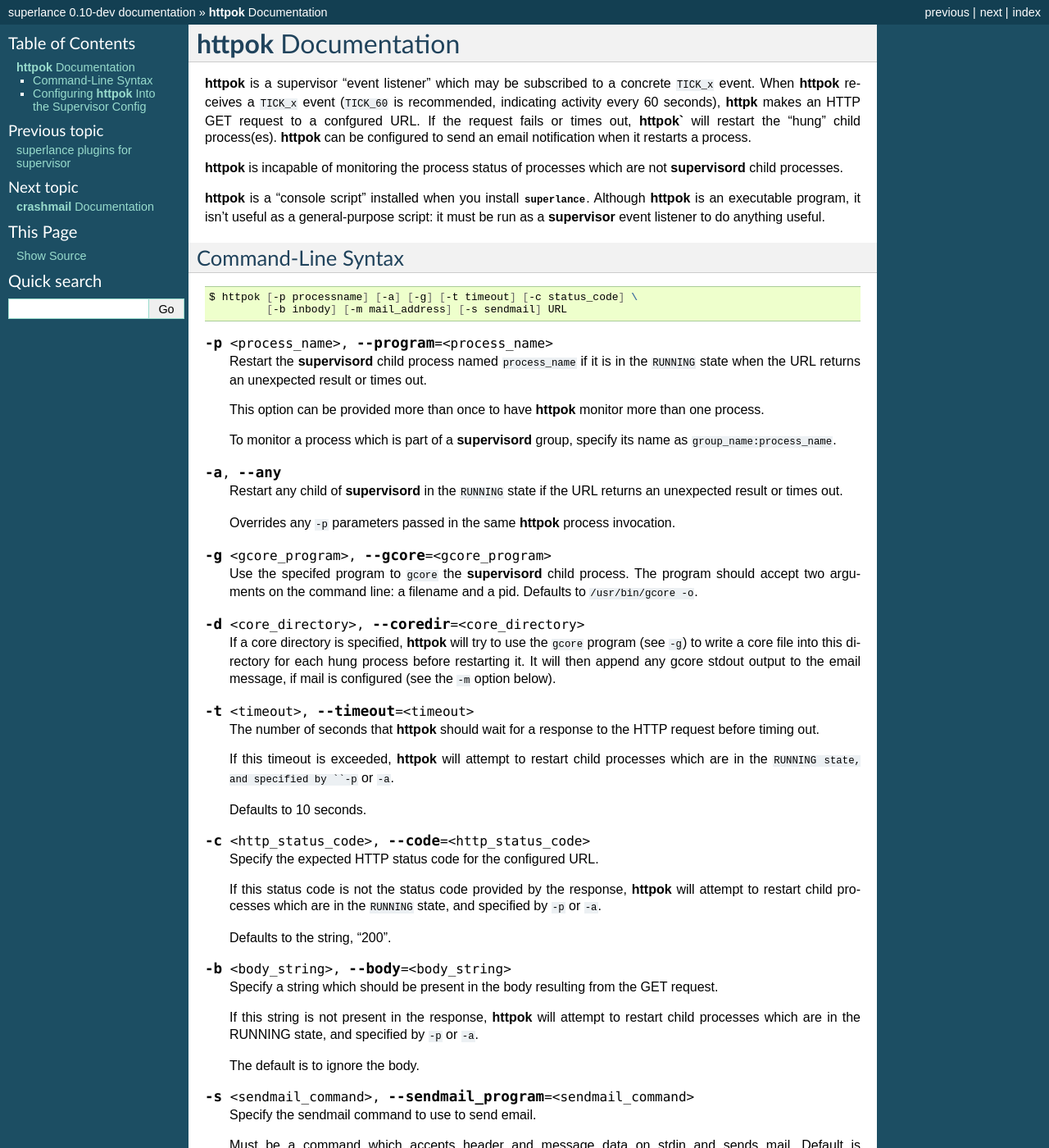
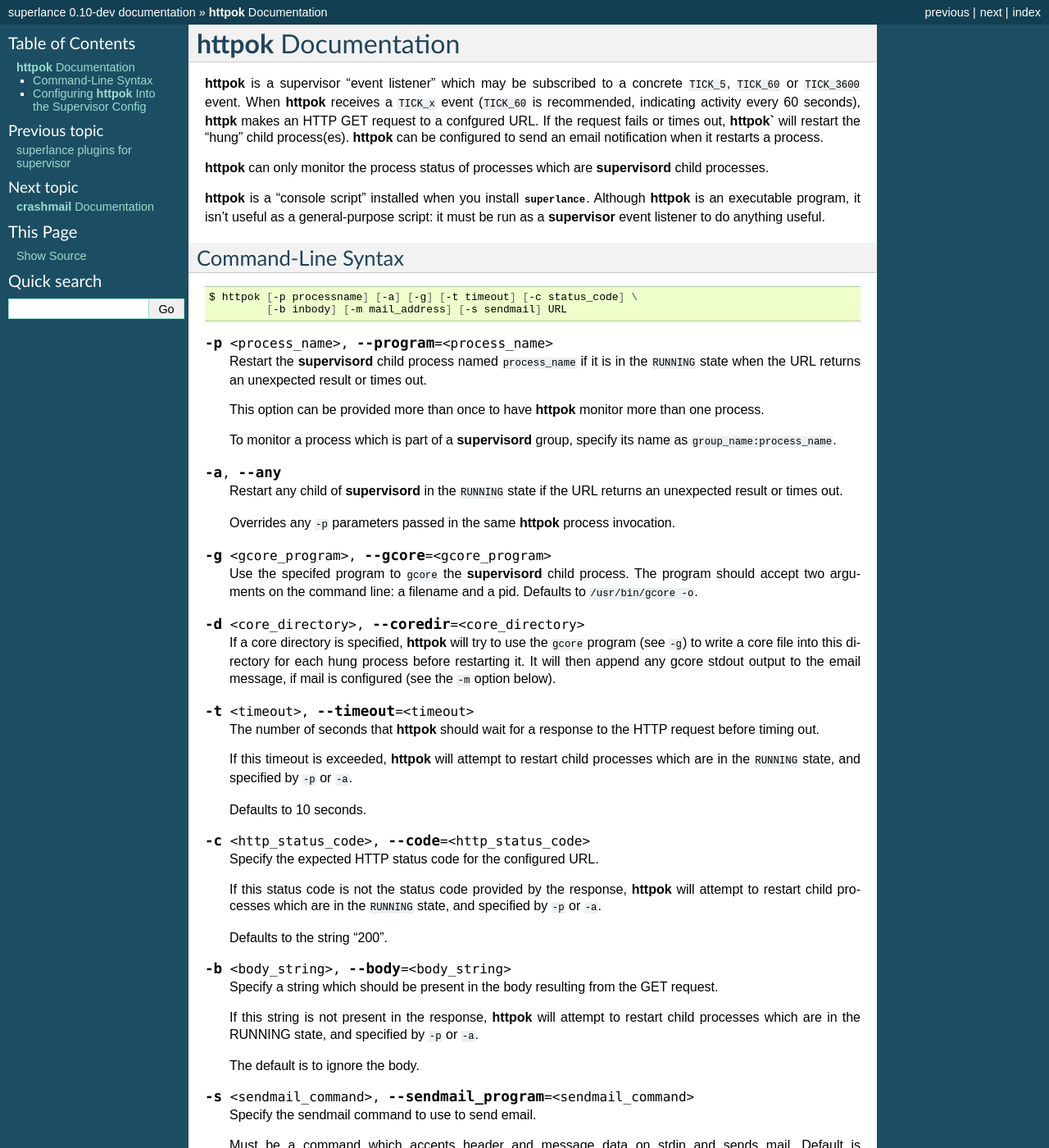
Before and after one commit to Supervisor/superlance, a Sphinx documentation site: the page built from docs/httpok.rst, in a window 1280 px wide and 1400 px high. Shown: the whole window at 82% size. Built offline with Sphinx 7.4.7, drawn with Linux system fonts in a browser that asks for light colours.

Commit message:
More doc fixes
- TICK_x implies many different x values, actually there are only 3.
- Double negatives are not not bad (i.e. they are bad, and confusing).
- Copy paste error s/memmon/httpok/

```diff
--- a/docs/httpok.rst
+++ b/docs/httpok.rst
@@ -2,15 +2,16 @@
 ==================================
 
 :command:`httpok` is a supervisor "event listener" which may be subscribed to
-a concrete ``TICK_x`` event. When :command:`httpok` receives a ``TICK_x``
+a concrete ``TICK_5``, ``TICK_60`` or ``TICK_3600``  event.
+When :command:`httpok` receives a ``TICK_x``
 event (``TICK_60`` is recommended, indicating activity every 60 seconds),
 :command:`httpk` makes an HTTP GET request to a confgured URL. If the request
 fails or times out, :command:`httpok`` will restart the "hung" child
 process(es). :command:`httpok` can be configured to send an email notification
 when it restarts a process.
 
-:command:`httpok` is incapable of monitoring the process status of processes
-which are not :command:`supervisord` child processes.
+:command:`httpok` can only monitor the process status of processes
+which are :command:`supervisord` child processes.
 
 :command:`httpok` is a "console script" installed when you install
 :mod:`superlance`.  Although :command:`httpok` is an executable program, it
@@ -67,7 +68,7 @@ Command-Line Syntax
    to the HTTP request before timing out.
 
    If this timeout is exceeded, :command:`httpok` will attempt to restart
-   child processes which are in the ``RUNNING state, and specified by
+   child processes which are in the ``RUNNING`` state, and specified by
    ``-p`` or ``-a``.
 
    Defaults to 10 seconds.
@@ -80,7 +81,7 @@ Command-Line Syntax
    :command:`httpok` will attempt to restart child processes which are
    in the ``RUNNING`` state, and specified by ``-p`` or ``-a``.
 
-   Defaults to the string, "200".
+   Defaults to the string "200".
 
 .. cmdoption:: -b <body_string>, --body=<body_string>
 
```
Also changed, not shown: other parts of docs/httpok.rst (+2 -1 lines).
